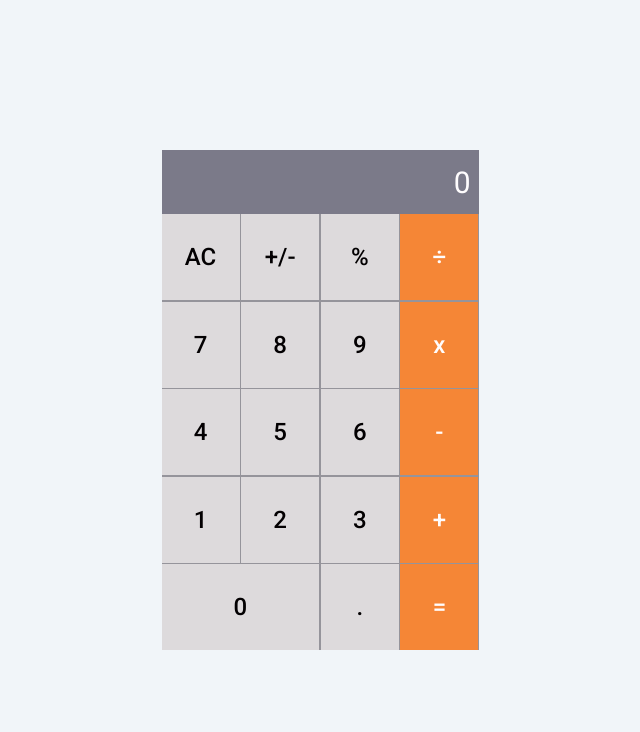
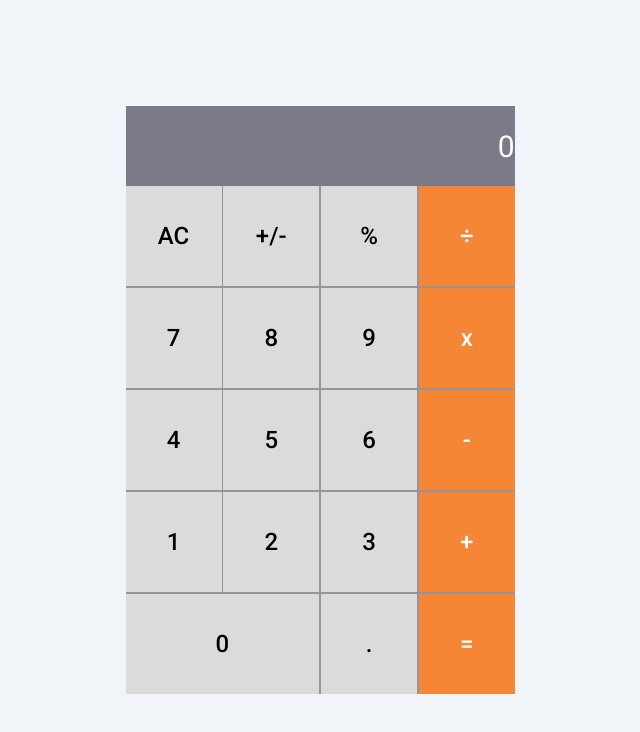
Before and after one commit to Yvad60/react-curriculum-exercises, a React (Vite) app: page / in a window 1280 px wide. Shown: the top 732 px of the page, without its empty margins (320-960 px from the left). Built offline with nearby package versions, Linux system fonts and the light colour scheme.

Commit message:
Finalize calculator (not refactored)

```diff
--- a/src/App.jsx
+++ b/src/App.jsx
@@ -1,58 +1,69 @@
 import { useState } from "react";
-import { KEYS } from "./constants";
+import { EMPTY_OPERATION, KEYS } from "./constants";
 import { calculateOperation, setDisplayValue } from "./helpers/calculator";
 
 const App = () => {
-  const [operation, setOperation] = useState({
-    operand1: "",
-    operator: "",
-    operand2: "",
-    result: "",
-    prevOperationOperand: "",
-  });
+  const [operation, setOperation] = useState({ ...EMPTY_OPERATION });
+
+  const displayValue = setDisplayValue(operation);
 
   const handleNumberPress = (number) =>
     setOperation((prevState) => {
-      if (prevState.result && !prevState.operand1 && !prevState.operand2)
+      const isNegativeSign = number === "+/-";
+      const isDecimalSign = number === ".";
+      if (prevState.result && !prevState.operand1 && !prevState.operand2) {
+        if (isDecimalSign)
+          return {
+            operand1: prevState.result.includes(".")
+              ? prevState.result
+              : prevState.result + number,
+            operand2: "",
+            result: "",
+            prevOperationOperand: "",
+          };
         return {
-          operand1: number,
+          operand1: isNegativeSign
+            ? calculateOperation(prevState.result, "x", "-1")
+            : number,
           operand2: "",
           result: "",
           prevOperationOperand: "",
         };
-      if (prevState.operator)
+      }
+
+      if (prevState.operator) {
+        if (isDecimalSign && prevState.operand2.includes(".")) return prevState;
+        if (isDecimalSign && !prevState.operand2)
+          return {
+            ...prevState,
+            operand2: "0.",
+            result: "",
+          };
         return {
           ...prevState,
-          operand2: prevState.operand2 + number,
+          operand2: isNegativeSign
+            ? calculateOperation(prevState.operand2, "x", "-1")
+            : prevState.operand2 + number,
+          result: "",
+        };
+      }
+      if (isDecimalSign && prevState.operand1.includes(".")) return prevState;
+      if (isDecimalSign && !prevState.operand1)
+        return {
+          ...prevState,
+          operand1: "0.",
           result: "",
         };
       return {
         ...prevState,
-        operand1: prevState.operand1 + number,
+        operand1: isNegativeSign
+          ? calculateOperation(prevState.operand1, "x", "-1")
+          : prevState.operand1 + number,
         result: "",
       };
     });
 
-  const handleClear = () =>
-    setOperation((prevState) => {
-      if (prevState.result)
-        return {
-          operand1: "",
-          operator: "",
-          operand2: "",
-          result: "",
-          prevOperationOperand: "",
-        };
-      if (prevState.operator)
-        return {
-          ...prevState,
-          operand2: "",
-        };
-      return {
-        ...prevState,
-        operand1: "",
-      };
-    });
+  const resetDisplayValue = () => setOperation({ ...EMPTY_OPERATION });
 
   const handleOperatorPress = (operator) => {
     setOperation((prevState) => {
@@ -83,12 +94,12 @@ const App = () => {
     });
   };
 
-  const handleCalculation = () => {
+  const handleCalculation = (selectedOperator) => {
     const { operand1, operator, operand2, prevOperationOperand, result } =
       operation;
-
+    const isPercentageSign = selectedOperator === "%";
+    if (!isPercentageSign && !operator) return;
     if (operator && result && prevOperationOperand) {
-      // clicked "=" again after calculating something: the second operand will be calculated with resuls
       const solution = calculateOperation(
         result,
         operator,
@@ -102,31 +113,28 @@ const App = () => {
         result: solution,
       }));
     } else {
-      const solution = calculateOperation(operand1, operator, operand2);
+      const solution = isPercentageSign
+        ? calculateOperation(operand1, "÷", "100")
+        : calculateOperation(operand1, operator, operand2);
       setOperation((prevState) => ({
         ...prevState,
         operand1: "",
         operand2: "",
         result: solution,
-        prevOperationOperand: prevState.operand2,
+        operator: isPercentageSign ? "÷" : prevState.operator,
+        prevOperationOperand: isPercentageSign ? "100" : prevState.operand2,
       }));
     }
   };
 
-  const displayValue = setDisplayValue(operation);
-
-  console.log(operation);
-
-  const handleKeyClick = (e) => {
-    const key = e.target.textContent;
+  const handleKeyClick = (event) => {
+    const key = event.target.textContent;
     switch (true) {
       case key === "AC":
-        handleClear();
+        resetDisplayValue();
         break;
-      case key === "=":
-        handleCalculation(operation);
-        break;
-      case key === "+/-":
+      case ["=", "%"].includes(key):
+        handleCalculation(key);
         break;
       case ["+", "-", "x", "÷", "%"].includes(key):
         handleOperatorPress(key);
@@ -138,21 +146,21 @@ const App = () => {
 
   return (
     <main className="flex items-center justify-center h-screen bg-slate-100">
-      <div className="max-w-[317px]">
+      <div className="rounded select-none max-w-[389px]">
         <input
           type="text"
           value={displayValue}
-          className="outline-none bg-[#7b7a89] w-full h-16 flex items-center text-3xl text-[#fffdfe] text-right px-2"
+          className="outline-none bg-[#7b7a89] w-full h-20 flex items-center text-3xl text-[#fffdfe] text-right px-3P cursor-default select-none selection:bg-transparent"
           readOnly
         />
-        <div className="grid grid-cols-4 bg-[#95949b] gap-[1.5px]">
+        <div className="grid grid-cols-4 bg-[#95949b] gap-[2px] w-full">
           {KEYS.map((key, index, arr) => (
             <button
-              className={`h-[86px] w-[78px] flex justify-center items-center text-2xl font-medium ${
+              className={`h-[100px] flex justify-center items-center text-2xl font-medium ${
                 (index + 1) % 4 === 0 || index + 1 === arr.length
                   ? "bg-[#f58636] hover:bg-[#ea7f33] text-[#fffdfe]"
                   : "bg-[#dddadc] hover:bg-[#cfcccc] text-[#030002]"
-              } ${key === "0" && "col-span-2 w-full"}`}
+              } ${key === "0" ? "col-span-2 w-full" : "w-[96px]"}`}
               onClick={handleKeyClick}
               key={index}
             >
--- a/src/constants.js
+++ b/src/constants.js
@@ -19,3 +19,11 @@ export const KEYS = [
   ".",
   "=",
 ];
+
+export const EMPTY_OPERATION = {
+  operand1: "",
+  operator: "",
+  operand2: "",
+  result: "",
+  prevOperationOperand: "",
+};
--- a/src/helpers/calculator.js
+++ b/src/helpers/calculator.js
@@ -16,9 +16,12 @@ export const calculateOperation = (operand1, operator, operand2) => {
 };
 
 export const setDisplayValue = (operation) => {
-  if (operation.result) return operation.result;
-  const activeOperand = operation.operator
-    ? operation.operand2
-    : operation.operand1;
-  return activeOperand ? activeOperand : "0";
+  let displayValue;
+  if (operation.result) {
+    displayValue = operation.result;
+  } else
+    displayValue = operation.operator ? operation.operand2 : operation.operand1;
+  if (displayValue.length > 13) return displayValue.slice(0, 13);
+  if (["NaN", "Infinity"].includes(displayValue)) return "∞";
+  return displayValue || "0";
 };
```
